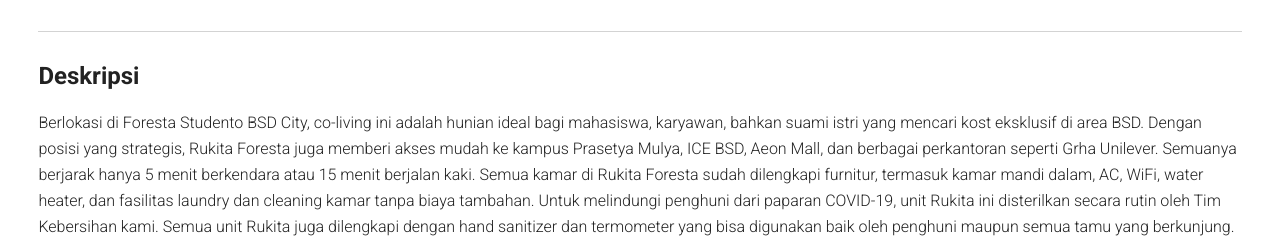
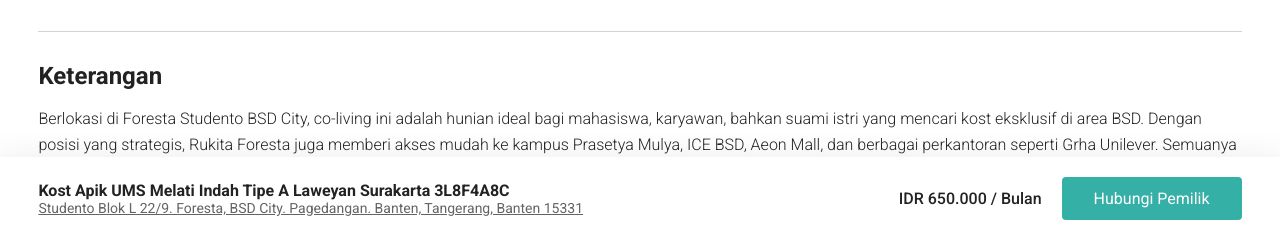
Before and after one commit to irfhan33/dipakost, a React (Create React App) app: page /detail in a window 1280 px wide. Shown: the part 560-800 px from the top of the page. Built offline with nearby package versions, Linux system fonts and the light colour scheme.

Commit message:
update detail page

```diff
--- a/src/components/Detail.js
+++ b/src/components/Detail.js
@@ -46,7 +46,7 @@
         </Adress>
       </Info>
       <Description>
-        <h3>Deskripsi</h3>
+        <h3>Keterangan</h3>
         <p>
           Berlokasi di Foresta Studento BSD City, co-living ini adalah hunian
           ideal bagi mahasiswa, karyawan, bahkan suami istri yang mencari kost
@@ -91,6 +91,32 @@
           </FasilitasItem>
         </WrapperFasilitas>
       </Fasilitas>
+      <Location>
+        <h3>Lokasi</h3>
+        <WrapperLocation>
+          <iframe
+            src="https://www.google.com/maps/embed?pb=!1m18!1m12!1m3!1d15923.058379053375!2d122.0496515!3d-3.8606185499999994!2m3!1f0!2f0!3f0!3m2!1i1024!2i768!4f13.1!3m3!1m2!1s0x2d9848902aab2275%3A0x51ee32fb330f7eae!2sNugraha%20Hotel!5e0!3m2!1sen!2sid!4v1647749380813!5m2!1sen!2sid"
+            loading="lazy"
+          ></iframe>
+        </WrapperLocation>
+      </Location>
+      <CTA>
+        <LeftCTA>
+          <Title>
+            Kost Apik UMS Melati Indah Tipe A Laweyan Surakarta 3L8F4A8C
+          </Title>
+          <Adress>
+            <span>
+              Studento Blok L 22/9. Foresta, BSD City. Pagedangan. Banten,
+              Tangerang, Banten 15331
+            </span>
+          </Adress>
+        </LeftCTA>
+        <RightCTA>
+          <Price>IDR 650.000 / Bulan</Price>
+          <Button>Hubungi Pemilik</Button>
+        </RightCTA>
+      </CTA>
     </Container>
   );
 }
@@ -99,6 +125,7 @@
 
 const Container = styled.div`
   padding: 20px 3vw;
+  padding-bottom: 50px;
 `;
 
 const Gallery = styled.div`
@@ -173,7 +200,7 @@
 
   h3 {
     font-size: 24px;
-    margin-bottom: 20px;
+    margin-bottom: 16px;
   }
 `;
 
@@ -204,7 +231,7 @@
   border-top: 1px solid lightgray;
   h3 {
     font-size: 24px;
-    margin-bottom: 20px;
+    margin-bottom: 16px;
   }
 
   p {
@@ -213,3 +240,67 @@
     line-height: 26px;
   }
 `;
+const Location = styled.div`
+  margin: 30px 0;
+  padding: 30px 0;
+  border-top: 1px solid lightgray;
+  h3 {
+    font-size: 24px;
+    margin-bottom: 16px;
+  }
+`;
+const WrapperLocation = styled.div`
+  width: 100%;
+  border-radius: 10px;
+  overflow: hidden;
+  iframe {
+    width: 100%;
+    min-height: 400px;
+    border: none;
+  }
+`;
+
+const CTA = styled.div`
+  position: fixed;
+  display: flex;
+  bottom: 0;
+  left: 0;
+  right: 0;
+  background-color: white;
+  padding: 20px 3vw;
+  justify-content: space-between;
+  gap: 4px;
+  box-shadow: rgb(0 0 0 / 8%) 0px 4px 32px 4px;
+  align-items: center;
+  ${Title} {
+    font-size: 16px;
+  }
+
+  ${Adress} {
+    font-size: 16px;
+    color: #666666;
+  }
+`;
+
+const LeftCTA = styled.div``;
+const RightCTA = styled.div`
+  display: flex;
+  align-items: center;
+  gap: 20px;
+`;
+
+const Price = styled.div`
+  font-weight: 500;
+`;
+
+const Button = styled.div`
+  border-radius: 4px;
+  font-weight: 400;
+  padding: 12px 32px;
+  font-size: 16px;
+  color: white;
+  display: flex;
+  background: #35b0a7;
+  border-color: #35b0a7;
+  cursor: pointer;
+`;
```
